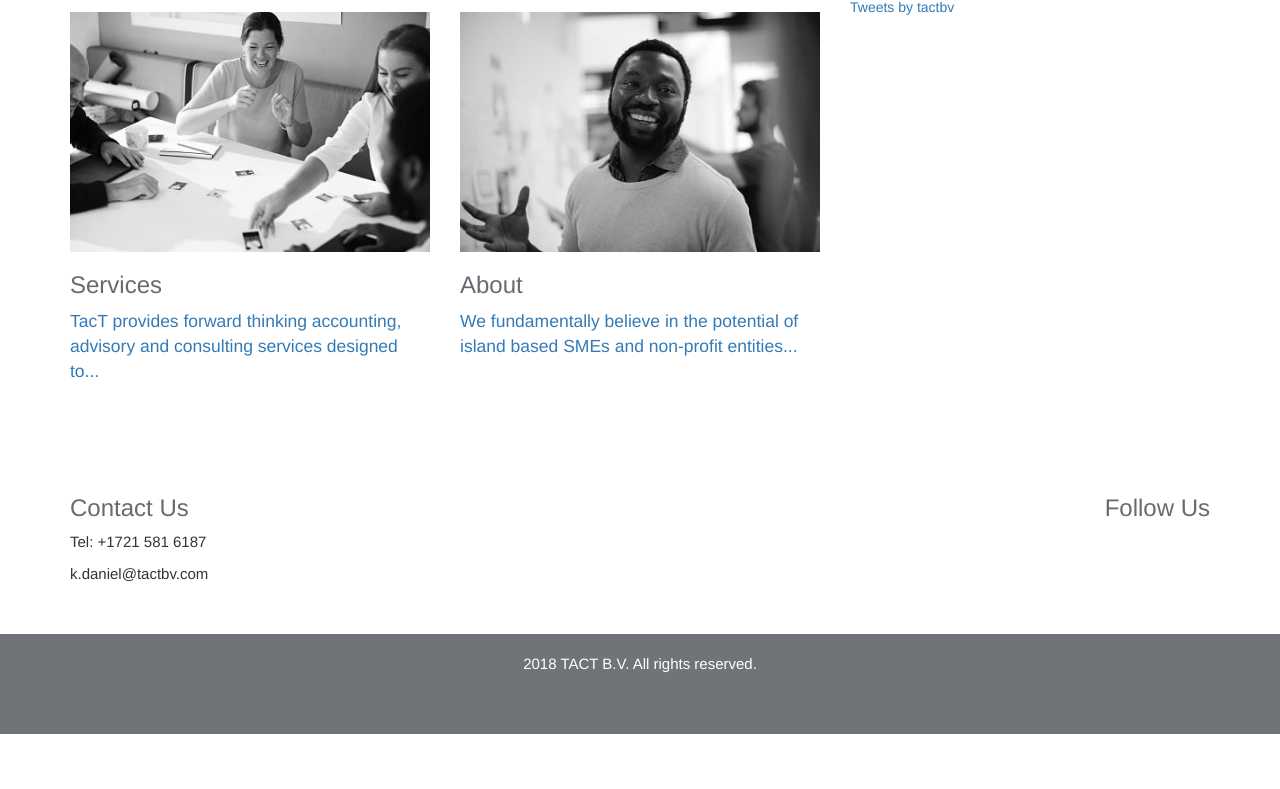
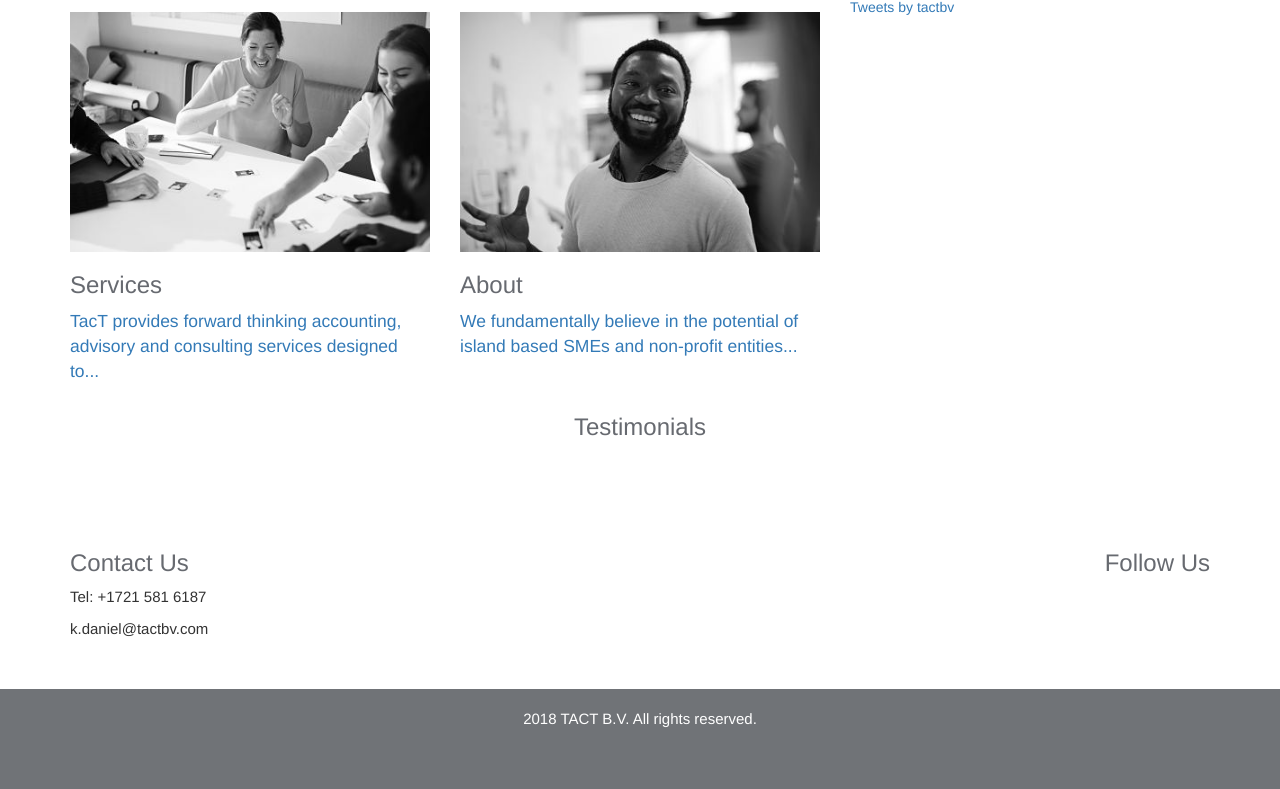
Before and after one commit to KenyattaDaniel/tact_web, a Django app: page / in a window 1280 px wide. Shown: the part 354-1143 px from the top of the page. Before the commit the page ends 1088 px from the top, so only its background shows below. Run offline with Django 3.2, Linux system fonts and the light colour scheme; some libraries are stand-ins or nearby versions.

Commit message:
Edit Testimonials Section

```diff
--- a/core/templates/core/index.html
+++ b/core/templates/core/index.html
@@ -35,6 +35,7 @@
 			<a class="twitter-timeline" data-height="300" href="https://twitter.com/tactbv?ref_src=twsrc%5Etfw">Tweets by tactbv</a> <script async src="https://platform.twitter.com/widgets.js" charset="utf-8"></script>
 		</div>
 		<div class="col-lg-12 col-md-12 col-xs-12">
+			<h3 class="text-center">Testimonials</h3>
 			<script src="https://apps.elfsight.com/p/platform.js" defer></script>
 			<div class="elfsight-app-5725b1d6-adbf-4a61-b919-6452edb71799"></div>
 		</div>
```
